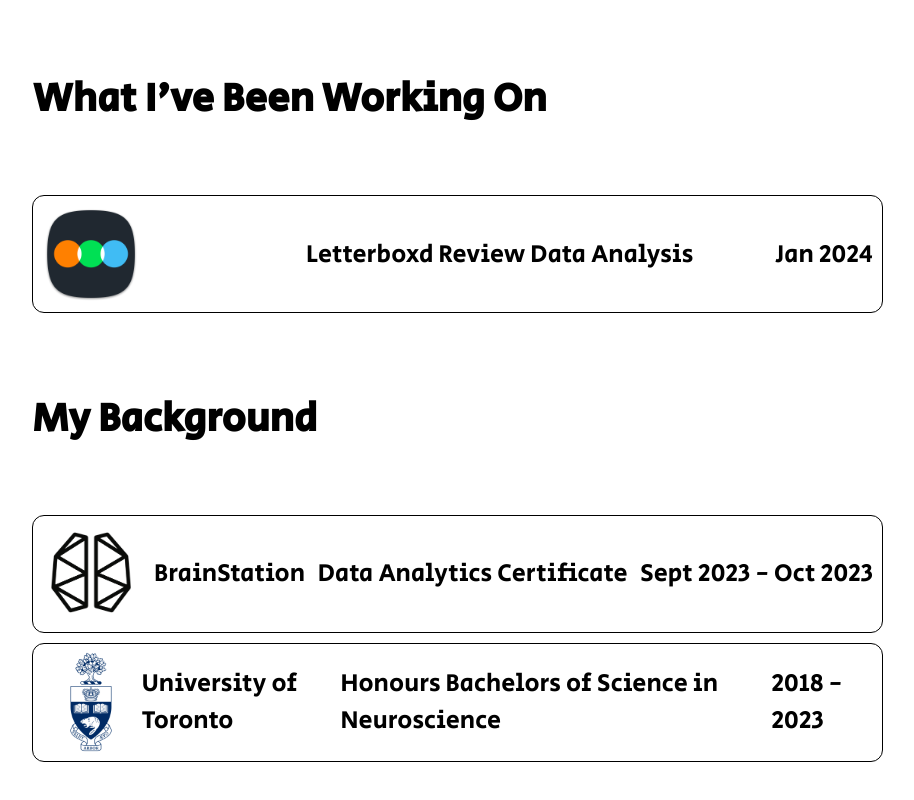
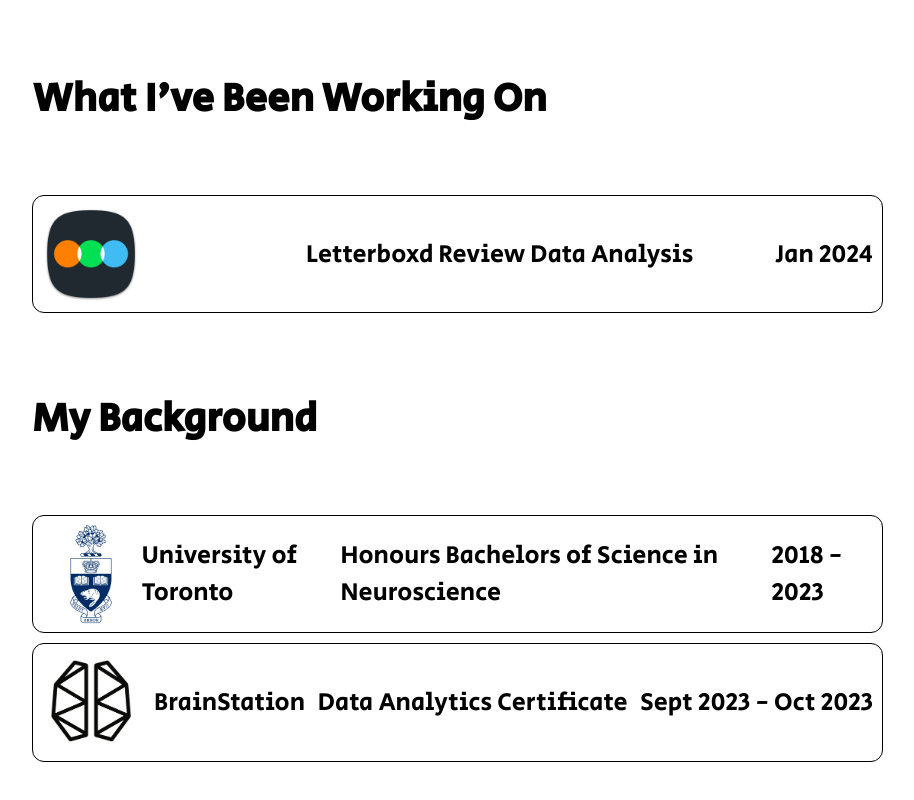
Before and after one commit to emilyvelez/emilyvelez.github.io, a React (Create React App) app: page / in a window 1280 px wide. Shown: the part 1498-2298 px from the top of the page, without its empty margins (160-1074 px from the left). Built offline with nearby package versions, Linux system fonts and the light colour scheme.

Commit message:
Updated w/ new resume + minor layout changes

```diff
--- a/src/components/mainProfile.js
+++ b/src/components/mainProfile.js
@@ -23,9 +23,9 @@ function MainProfile(props) {
             start_date: "July 2024",
             end_date: "Present",
             points: [
-                "MORE TO COME SOON...",
-                //"Proactively identified and resolved technical issues, showcasing independent problem-solving abilities without needing explicit instructions",
-               // "Demonstrated strong verbal and written communication skills, ensuring clear and effective communication with clients during online meetings, legal hearings, webinars, and other virtual events"
+                "Spearheaded transformative automation initiatives, engineering and deploying cutting-edge solutions that slashed manual workload by 13+ hours weekly and drove a 67% reduction in project costs",
+                "Conducted customer segmentation analysis using Excel and advanced data analytics techniques (e.g., clustering analysis), resulting in optimized email campaigns that generated 250% more clicks and identified high-value target audiences for strategic outreach",
+                "Collaborated cross-functionally with operations and customer service teams to drive business objectives and enhance operational efficiency"
             ],
         },
         {
@@ -58,6 +58,19 @@ function MainProfile(props) {
 
     let education = [
         {
+            school_company_name: "University of Toronto",
+            img_src: uoft,
+            title_position: "Honours Bachelors of Science in Neuroscience",
+            location: "Toronto, Canada",
+            start_date: "2018",
+            end_date: "2023",
+            points: [
+                "Activities and societies:",
+                "Rock Climbing Club",
+                "Cinema Students Union"
+            ],
+        },
+        {
             school_company_name: "BrainStation",
             img_src: brainstation,
             title_position: "Data Analytics Certificate",
@@ -68,19 +81,6 @@ function MainProfile(props) {
                 "Applied data analysis strategies and problem-solving methodologies to real-world scenarios, mastering skills in data collection, cleaning, and interpretation",
                 "Developed expertise in SQL, relational databases, and data normalization techniques for in-depth exploratory data analysis and management",
                 "Conducted in-depth analysis of a Letterboxd dataset utilizing sentiment analysis techniques, revealing insights such as the dominance of drama, horror, and comedy genres, with drama being the most reviewed and horror experiencing exceptionally positive sentiments in 2022, showcasing expertise in natural language processing and statistical methods for data interpretation"
-            ],
-        },
-        {
-            school_company_name: "University of Toronto",
-            img_src: uoft,
-            title_position: "Honours Bachelors of Science in Neuroscience",
-            location: "Toronto, Canada",
-            start_date: "2018",
-            end_date: "2023",
-            points: [
-                "Activities and societies:",
-                "Rock Climbing Club",
-                "Cinema Students Union"
             ],
         }
     ];
```
Also changed, not shown: 1 other file (tests, documents, lock files or other folders).
